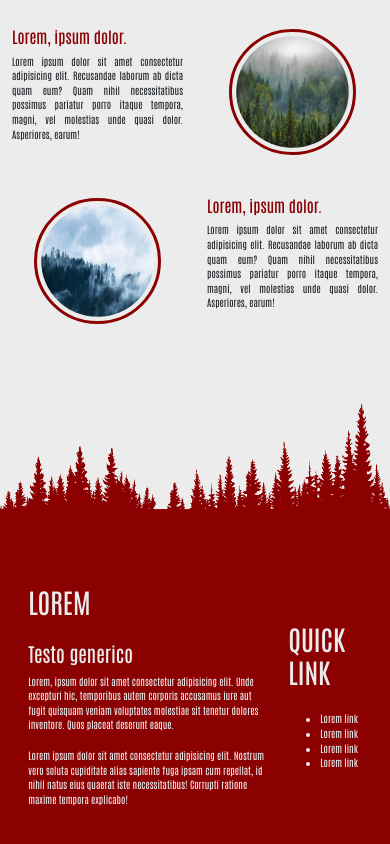
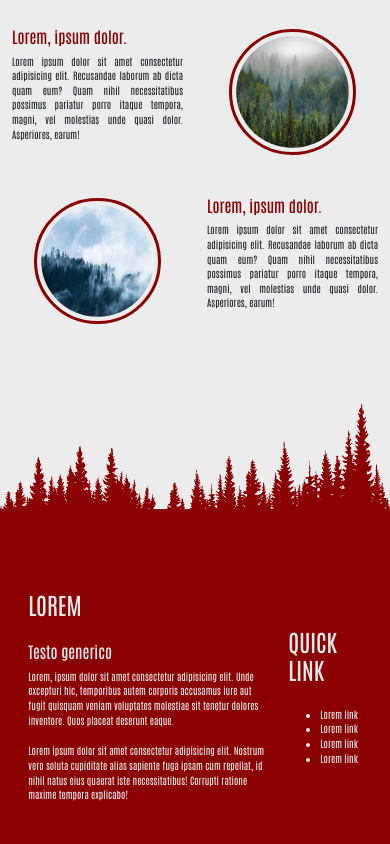
Before and after one commit to Hackademy67-aulab/red.project_leonardo-colaleo_fabio-massa_cinzia-loconsole_gianluca-conte-, a plain HTML site: page index.html in a window 390 px wide. Shown: the part 2819-3663 px from the top of the page. Drawn offline with nearby package versions, Linux system fonts and the light colour scheme.

Commit message:
ultime modifiche, sito terminato

```diff
--- a/style.css
+++ b/style.css
@@ -457,11 +457,11 @@ h2{
     }
 
     .footer h2{
-        font-size: 7vw;
+        font-size: 6vw;
     }
 
     .footer h4{
-        font-size: 5vw;
+        font-size: 4vw;
     }
 
     .footer{
```
